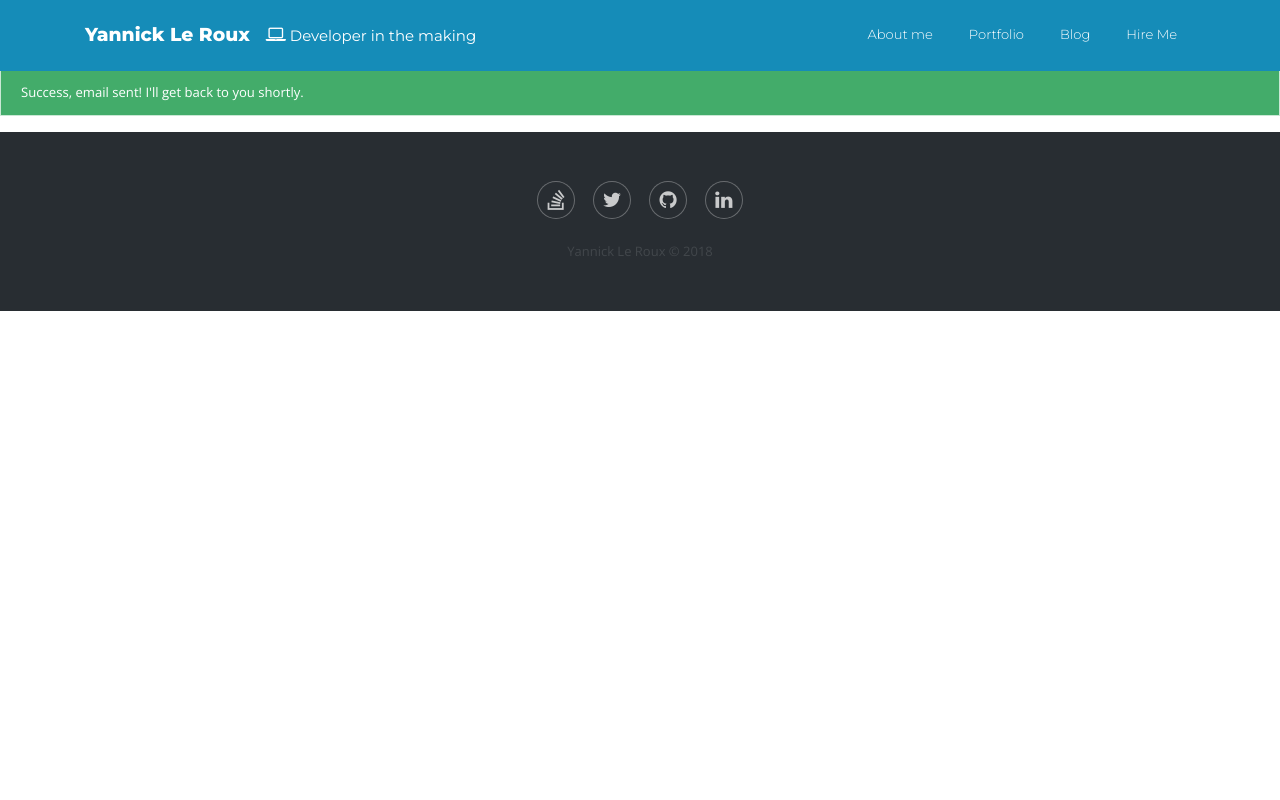
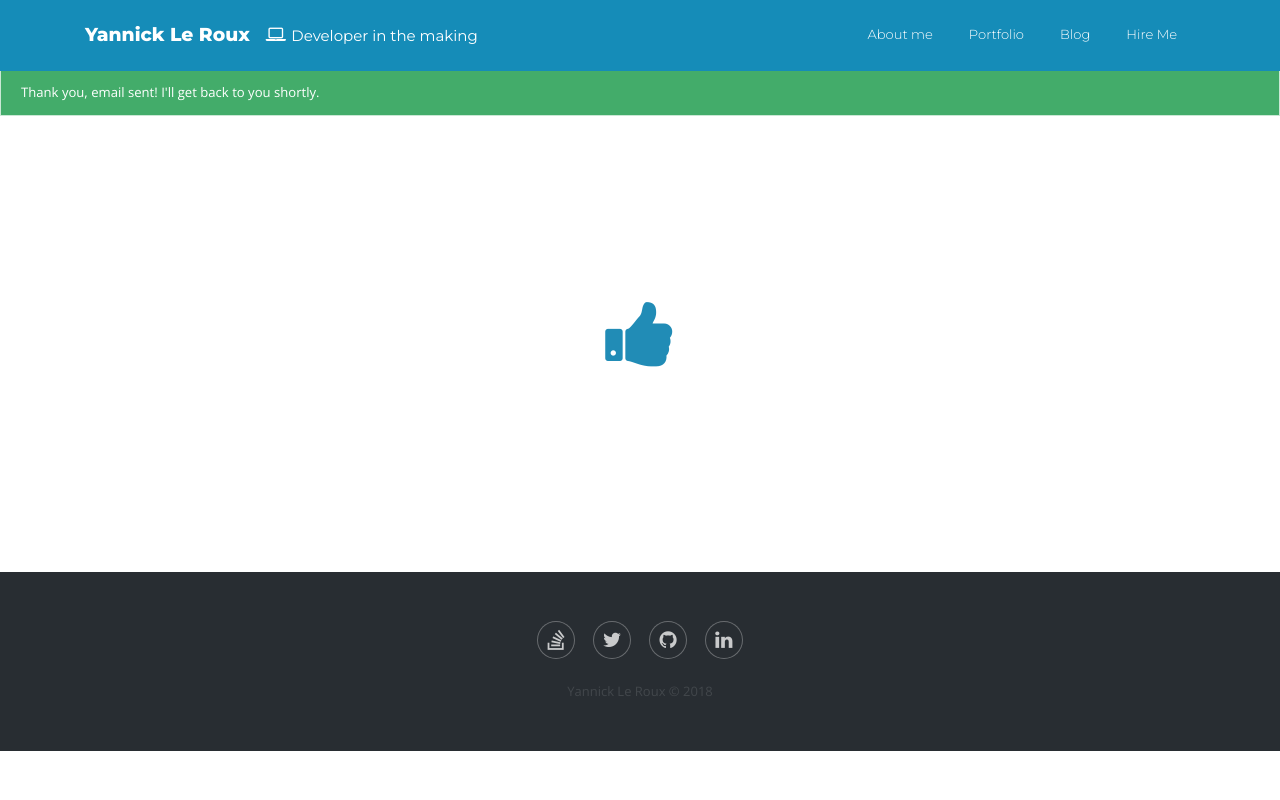
Before and after one commit to YannickLeRoux/my-portfolio, a Django app: page /emailsent/ in a window 1280 px wide. Run offline with Django 3.2, Linux system fonts and the light colour scheme; some libraries are stand-ins or nearby versions; some web fonts are replaced.

Commit message:
added a few css animations

```diff
--- a/static/css/styles.css
+++ b/static/css/styles.css
@@ -1,4 +1,6 @@
-
+:root {
+	--themeblue: #218CB6;
+}
 .homepage-title {
   font-size:3.375em;
   font-family:Dosis, sans-serif;
@@ -67,9 +69,106 @@ blockquote p {
 	padding:20px;
 }
 
+.home-title-container {
+	animation-name: fadeIn;
+	-webkit-animation-name: fadeIn;
+
+	animation-duration: 1.5s;
+	-webkit-animation-duration: 1.5s;
+
+	animation-timing-function: ease-in-out;
+	-webkit-animation-timing-function: ease-in-out;
+
+	visibility: visible !important;
+}
+@keyframes fadeIn {
+	0% {
+		transform: scale(0);
+		opacity: 0.0;
+	}
+	60% {
+		transform: scale(1.1);
+	}
+	80% {
+		transform: scale(0.9);
+		opacity: 1;
+	}
+	100% {
+		transform: scale(1);
+		opacity: 1;
+	}
+}
+@-webkit-keyframes fadeIn {
+	0% {
+		-webkit-transform: scale(0);
+		opacity: 0.0;
+	}
+	60% {
+		-webkit-transform: scale(1.1);
+	}
+	80% {
+		-webkit-transform: scale(0.9);
+		opacity: 1;
+	}
+	100% {
+		-webkit-transform: scale(1);
+		opacity: 1;
+	}
+}
+
+
+.anim-button {
+	animation-name: expandOpen;
+	-webkit-animation-name: expandOpen;
+
+	animation-duration: 1.2s;
+	-webkit-animation-duration: 1.2s;
+
+	animation-timing-function: ease-out;
+	-webkit-animation-timing-function: ease-out;
+
+	visibility: visible !important
+}
+@keyframes expandOpen {
+	0% {
+		transform: scale(1.8);
+	}
+	50% {
+		transform: scale(0.95);
+	}
+	80% {
+		transform: scale(1.05);
+	}
+	90% {
+		transform: scale(0.98);
+	}
+	100% {
+		transform: scale(1);
+	}
+}
+
+@-webkit-keyframes expandOpen {
+	0% {
+		-webkit-transform: scale(1.8);
+	}
+	50% {
+		-webkit-transform: scale(0.95);
+	}
+	80% {
+		-webkit-transform: scale(1.05);
+	}
+	90% {
+		-webkit-transform: scale(0.98);
+	}
+	100% {
+		-webkit-transform: scale(1);
+	}
+}
+
+
 .blog {
-  background-color:#F2EFEA;
-  padding: 50px;
+	background-color:#F2EFEA;
+	padding: 50px;
 }
 
 .blog-post {
@@ -120,6 +219,10 @@ blockquote p {
 	top:50%;
 }
 
+.fa-thumbs-up {
+	color: var(--themeblue);
+	margin: 165px auto;
+}
 /* .make-space { */
 /* 	height: 70px; */
 /* } */
--- a/templates/portfolio/about.html
+++ b/templates/portfolio/about.html
@@ -15,7 +15,7 @@
 </div>
 <div class="container">
 	<div class="container my-5">
-		<div class="text-center"><a href="http://yannick-dev.com/static/files/Resume-v7.pdf" target="_blank" class="btn btn-primary btn-lg hero-button mb-4" id="download" >Download my Resume</a></div>
+		<div class="text-center"><a href="http://yannick-dev.com/static/files/Resume-v7.pdf" target="_blank" class="btn btn-primary btn-lg hero-button anim-button mb-4" id="download" >Download my Resume</a></div>
 
 		<br/>
 		<p>After working for ten years as a sound engineer and DJ in the music industry, I felt a desire to switch career early 2017.</br>
--- a/templates/portfolio/success.html
+++ b/templates/portfolio/success.html
@@ -1,6 +1,9 @@
 {% extends "portfolio/base.html" %}
 {% block content %}
 <div class="alert alert-success" role="alert">
-	Success, email sent! I'll get back to you shortly.
+	Thank you, email sent! I'll get back to you shortly.
+</div>
+<div class="rest-of-the-page" style="height: 440px; text-align: center;">
+	<i class="fa fa-thumbs-up anim-button fa-5x"></i>
 </div>
 {% endblock %}
```
Also changed, not shown: templates/portfolio/base.html (+43 -24 lines), templates/portfolio/index.html (+4 -5 lines).
